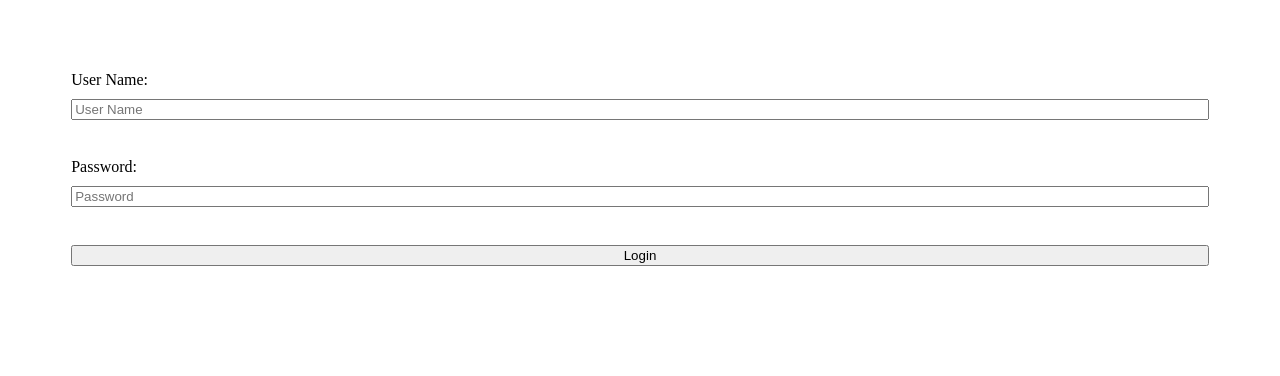
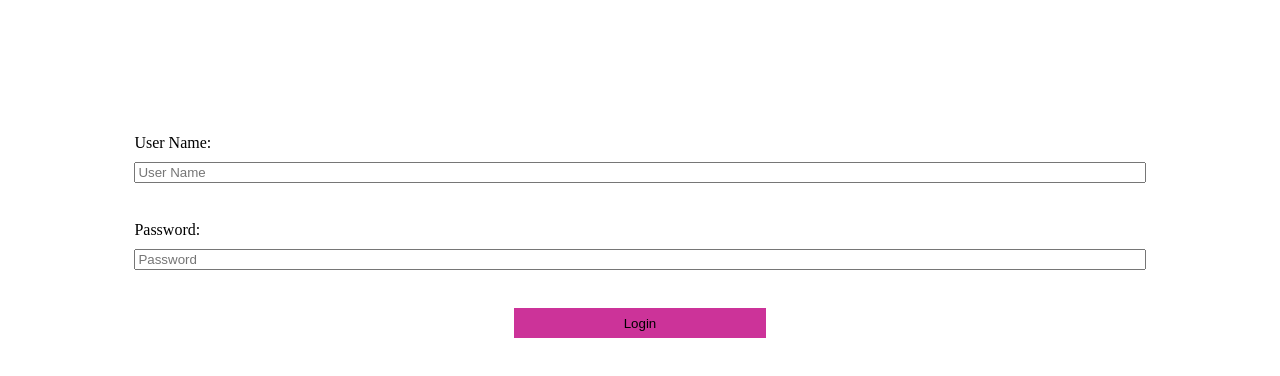
Before and after one commit to BlakeDavison/baseAng, a plain HTML site: page index.html in a window 1280 px wide. Drawn offline with nearby package versions, Linux system fonts and the light colour scheme; some packages are replaced by stand-ins of ours.

Commit message:
visual changes

```diff
--- a/style.css
+++ b/style.css
@@ -19,7 +19,7 @@
   grid-gap: 10px;
 }
 .log{
-  padding: 5%;
+  padding: 10%;
 }
 .home{
   padding: 5%;
@@ -30,4 +30,14 @@
 .drawHere{
   display: inline-grid;
   grid-template-columns: repeat(5, 1fr);
+  border-style: solid;
+  border-color: #cc3399;
+  border-width: 2px;
+
 }
+button{
+  color: #000000;
+  background-color: #cc3399;
+  border: none;
+  height: 30px;
+}
--- a/templates/main.htm
+++ b/templates/main.htm
@@ -6,6 +6,6 @@
   <label>Password: </label>
   <input type="password" name="pword" placeholder="Password"  ng-model="pword" required/>
   <br>
-  <button type="button" ng-click="login()">Login</button>
+  <button type="button" ng-click="login()" style="width:25%; justify-self:center">Login</button>
 </div>
 </div>
```
Also changed, not shown: templates/home.htm (+1 -1 lines).
